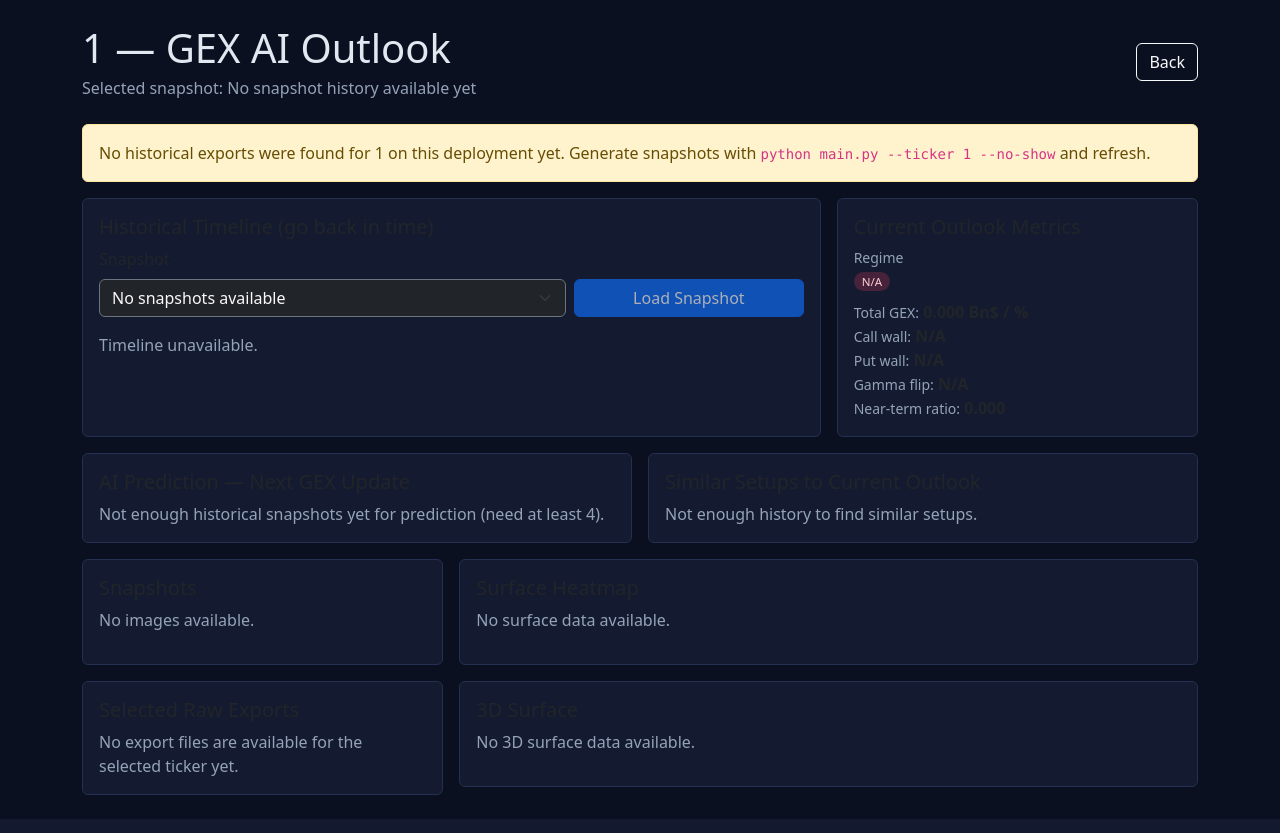
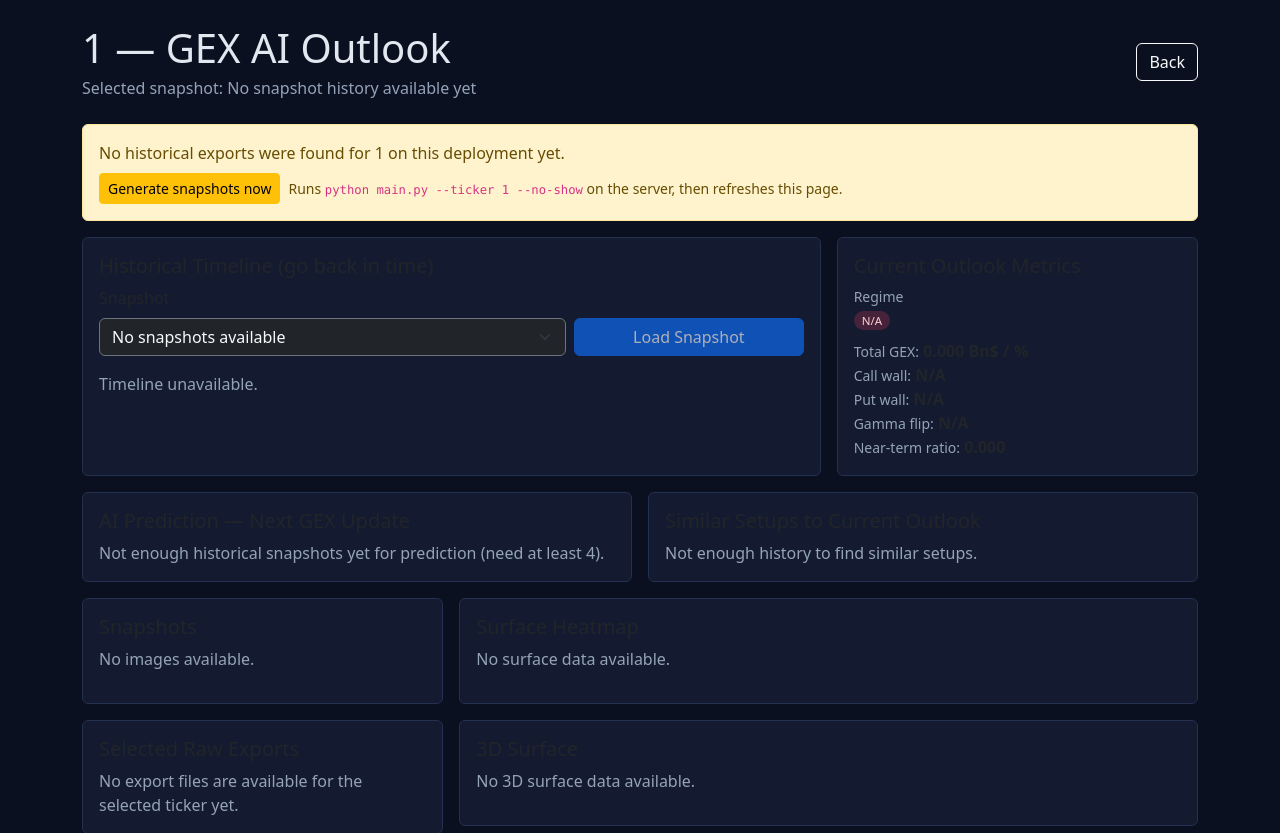
Before and after one commit to TheMitchyBoy/GEX, a Flask app: page /ticker/1 in a window 1280 px wide. Shown: the top 833 px of the page. Run offline with Flask 3, Linux system fonts and the light colour scheme; some libraries are stand-ins or nearby versions.

Commit message:
Railway ticker bootstrap: generate missing snapshots in-app (#8)
* Improve GEX analytics export and Flask results dashboard

Co-authored-by: Mitchel Turner <TheMitchyBoy@users.noreply.github.com>

* Fix Gunicorn entrypoint by exporting app alias

Co-authored-by: Mitchel Turner <TheMitchyBoy@users.noreply.github.com>

* Redesign dashboard UI with modern concepts and simulators

Co-authored-by: Mitchel Turner <TheMitchyBoy@users.noreply.github.com>

* Add historical timeline AI GEX forecast and setup matching

Co-authored-by: Mitchel Turner <TheMitchyBoy@users.noreply.github.com>

* Fix 404 by adding exports route and link targets

Co-authored-by: Mitchel Turner <TheMitchyBoy@users.noreply.github.com>

* Update homepage ticker links to route-generated URLs

Co-authored-by: Mitchel Turner <TheMitchyBoy@users.noreply.github.com>

* Handle missing ticker history without 404

Co-authored-by: Mitchel Turner <TheMitchyBoy@users.noreply.github.com>

* Add one-click snapshot bootstrap for empty ticker history

Co-authored-by: Mitchel Turner <TheMitchyBoy@users.noreply.github.com>

---------

Co-authored-by: Cursor Agent <cursoragent@cursor.com>
Co-authored-by: Mitchel Turner <TheMitchyBoy@users.noreply.github.com>

```diff
--- a/templates/ticker.html
+++ b/templates/ticker.html
@@ -32,10 +32,27 @@
         <a class="btn btn-outline-light" href="/">Back</a>
       </div>
 
+      {% if bootstrap_status == "ok" %}
+      <div class="alert alert-success" role="alert">
+        Snapshot bootstrap completed. The latest exports were generated for {{ ticker }}.
+      </div>
+      {% elif bootstrap_status == "failed" %}
+      <div class="alert alert-danger" role="alert">
+        Snapshot bootstrap failed for {{ ticker }}. Check deployment logs and verify dependencies/data source access.
+      </div>
+      {% elif bootstrap_status == "error" %}
+      <div class="alert alert-danger" role="alert">
+        Snapshot bootstrap encountered an internal error before execution.
+      </div>
+      {% endif %}
+
       {% if not has_history %}
       <div class="alert alert-warning" role="alert">
-        No historical exports were found for {{ ticker }} on this deployment yet. Generate snapshots with
-        <code>python main.py --ticker {{ ticker }} --no-show</code> and refresh.
+        <div class="mb-2">No historical exports were found for {{ ticker }} on this deployment yet.</div>
+        <form method="post" action="{{ url_for('bootstrap_ticker_history', ticker=ticker) }}" class="d-flex gap-2 flex-wrap align-items-center">
+          <button class="btn btn-sm btn-warning" type="submit">Generate snapshots now</button>
+          <span class="small">Runs <code>python main.py --ticker {{ ticker }} --no-show</code> on the server, then refreshes this page.</span>
+        </form>
       </div>
       {% endif %}
 
--- a/web_app.py
+++ b/web_app.py
@@ -2,13 +2,15 @@ from __future__ import annotations
 
 import json
 import re
+import subprocess
+import sys
 from datetime import datetime
 from pathlib import Path
 
 import numpy as np
 import pandas as pd
 import plotly.graph_objects as go
-from flask import Flask, abort, render_template, request, send_from_directory
+from flask import Flask, abort, redirect, render_template, request, send_from_directory, url_for
 from plotly.utils import PlotlyJSONEncoder
 
 APP = Flask(__name__)
@@ -443,6 +445,7 @@ def index():
 def ticker_page(ticker):
     ticker = ticker.upper()
     history = build_history(ticker)
+    bootstrap_status = request.args.get("bootstrap")
 
     imgs = []
     if IMG_DIR.exists():
@@ -473,6 +476,7 @@ def ticker_page(ticker):
             exp_csv=None,
             cum_csv=None,
             has_history=False,
+            bootstrap_status=bootstrap_status,
         )
 
     requested_ts = request.args.get("ts")
@@ -510,7 +514,29 @@ def ticker_page(ticker):
         exp_csv=selected["exp_path"].name,
         cum_csv=selected["cum_path"].name,
         has_history=True,
+        bootstrap_status=bootstrap_status,
     )
+
+
+@APP.post("/ticker/<ticker>/bootstrap")
+def bootstrap_ticker_history(ticker):
+    ticker = ticker.upper()
+    project_root = Path(__file__).resolve().parent
+    cmd = [sys.executable, "main.py", "--ticker", ticker, "--no-show"]
+    try:
+        completed = subprocess.run(
+            cmd,
+            cwd=project_root,
+            capture_output=True,
+            text=True,
+            timeout=180,
+            check=False,
+        )
+    except Exception:
+        return redirect(url_for("ticker_page", ticker=ticker, bootstrap="error"))
+
+    status = "ok" if completed.returncode == 0 else "failed"
+    return redirect(url_for("ticker_page", ticker=ticker, bootstrap=status))
 
 
 @APP.route("/exports/<path:filename>")
```
